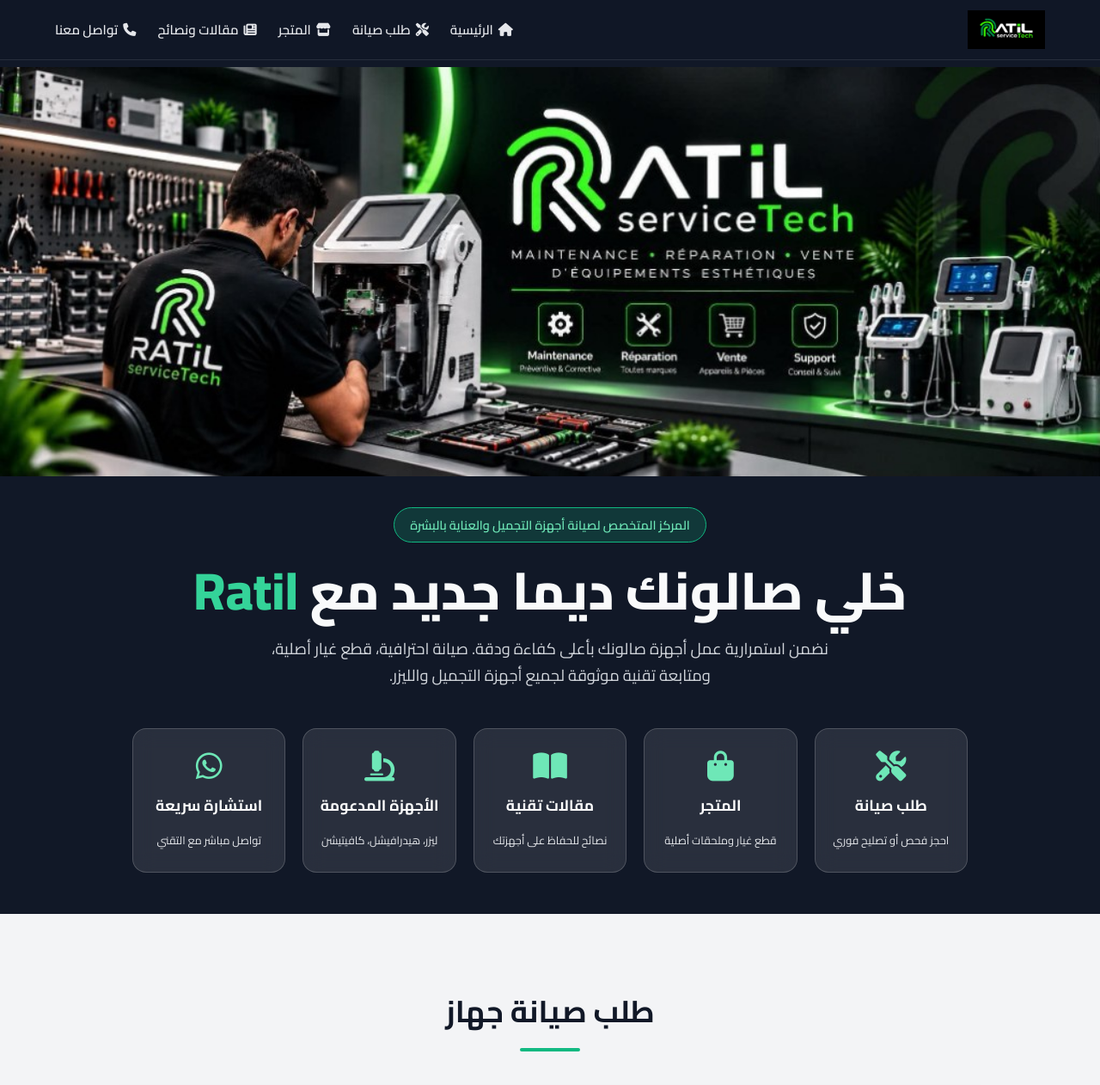
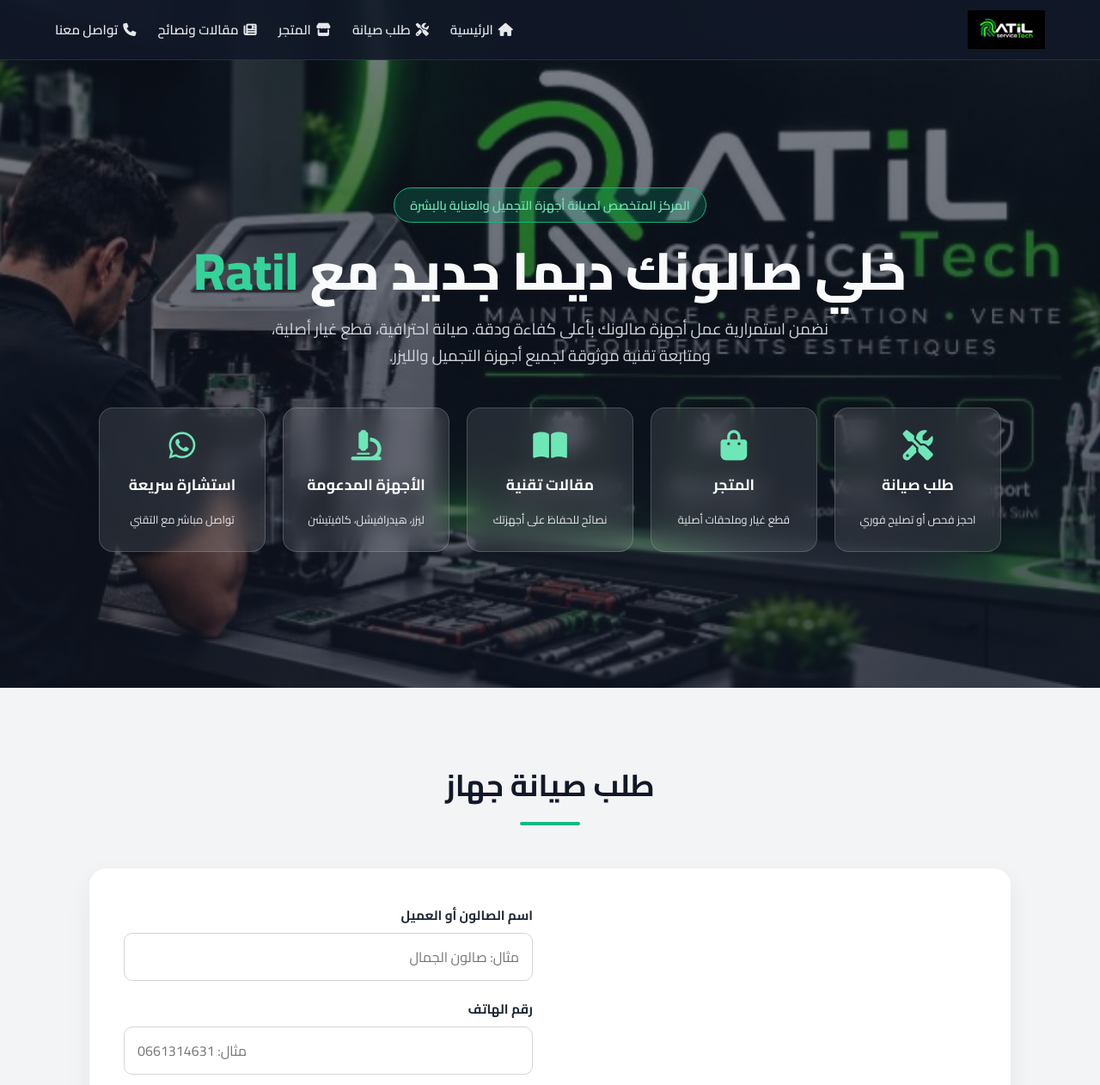
Before and after one commit to ratilservice-arch/ratilservice-site, a plain HTML site: page index.html in a window 1280 px wide. Shown: the top 1262 px of the page at 86% size. Drawn offline with Linux system fonts and the light colour scheme.

Commit message:
Place the workshop photo behind the homepage headline and buttons.
Co-authored-by: Cursor <cursoragent@cursor.com>

```diff
--- a/index.html
+++ b/index.html
@@ -81,32 +81,19 @@
             color: var(--primary);
         }
 
-        /* الواجهة الرئيسية */
+        /* الواجهة الرئيسية كاملة الشاشة */
         .hero {
+            min-height: 100vh;
             width: 100%;
-            background: var(--dark-bg);
+            background: linear-gradient(rgba(17, 24, 39, 0.55), rgba(17, 24, 39, 0.72)),
+                        url('images/hero-banner.jpg') center/cover no-repeat;
             display: flex;
             flex-direction: column;
-            justify-content: flex-start;
+            justify-content: center;
             align-items: center;
             text-align: center;
-            padding: 78px 0 48px;
+            padding: 100px 5% 40px;
             color: var(--text-light);
-        }
-
-        .hero-banner {
-            display: block;
-            width: 100%;
-            height: auto;
-        }
-
-        .hero-copy {
-            width: 100%;
-            max-width: 1100px;
-            padding: 36px 5% 0;
-            display: flex;
-            flex-direction: column;
-            align-items: center;
         }
 
         .hero-badge {
@@ -372,8 +359,6 @@
 
     <!-- الواجهة الرئيسية كاملة الشاشة -->
     <section id="home" class="hero">
-        <img class="hero-banner" src="images/hero-banner.jpg" alt="RATIL serviceTech — صيانة وإصلاح وبيع أجهزة التجميل">
-        <div class="hero-copy">
         <div class="hero-badge">المركز المتخصص لصيانة أجهزة التجميل والعناية بالبشرة</div>
         <h1>خلي صالونك ديما جديد مع <span>Ratil</span></h1>
         <p>نضمن استمرارية عمل أجهزة صالونك بأعلى كفاءة ودقة. صيانة احترافية، قطع غيار أصلية، ومتابعة تقنية موثوقة لجميع أجهزة التجميل والليزر.</p>
@@ -405,7 +390,6 @@
                 <h3>استشارة سريعة</h3>
                 <span>تواصل مباشر مع التقني</span>
             </a>
-        </div>
         </div>
     </section>
 
```
